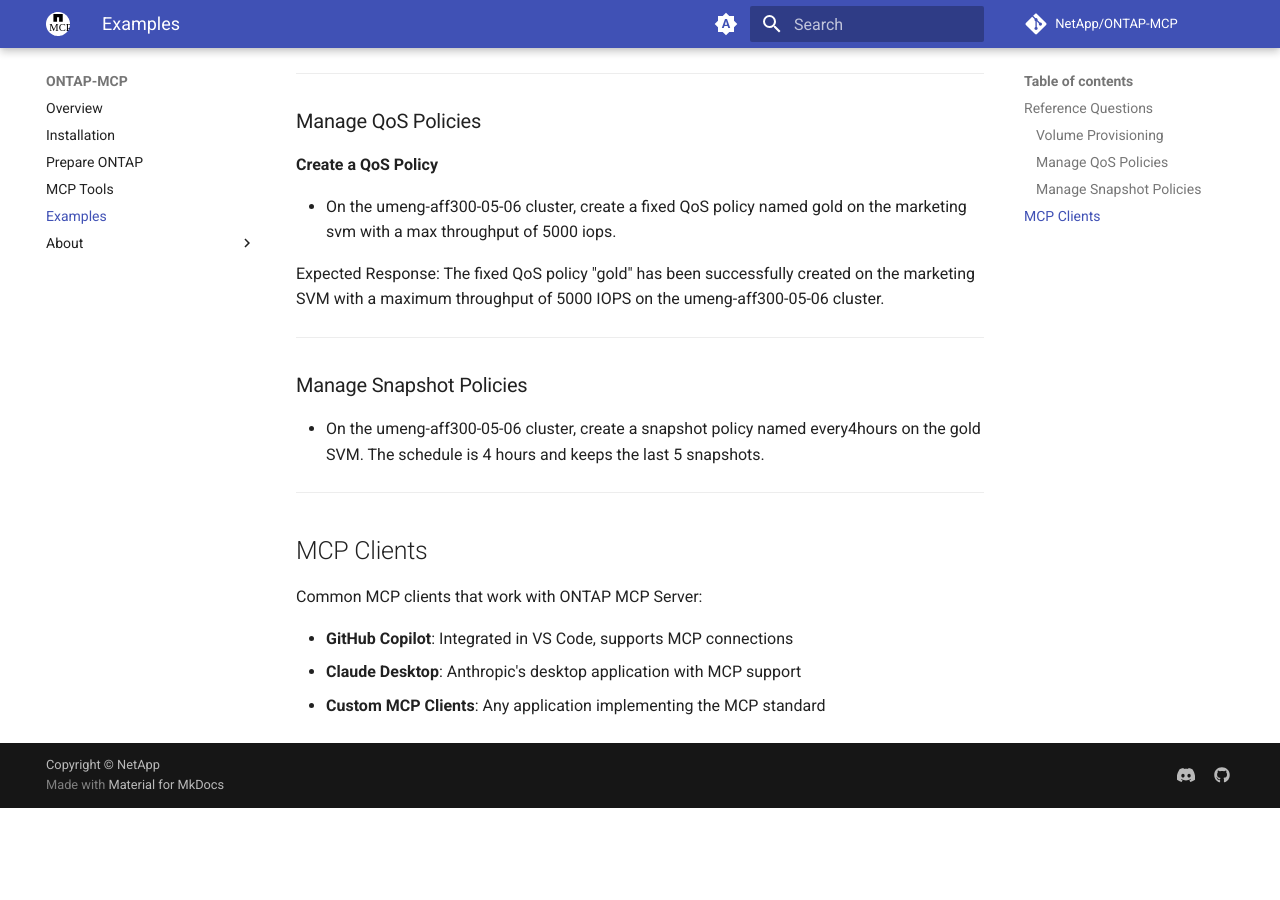
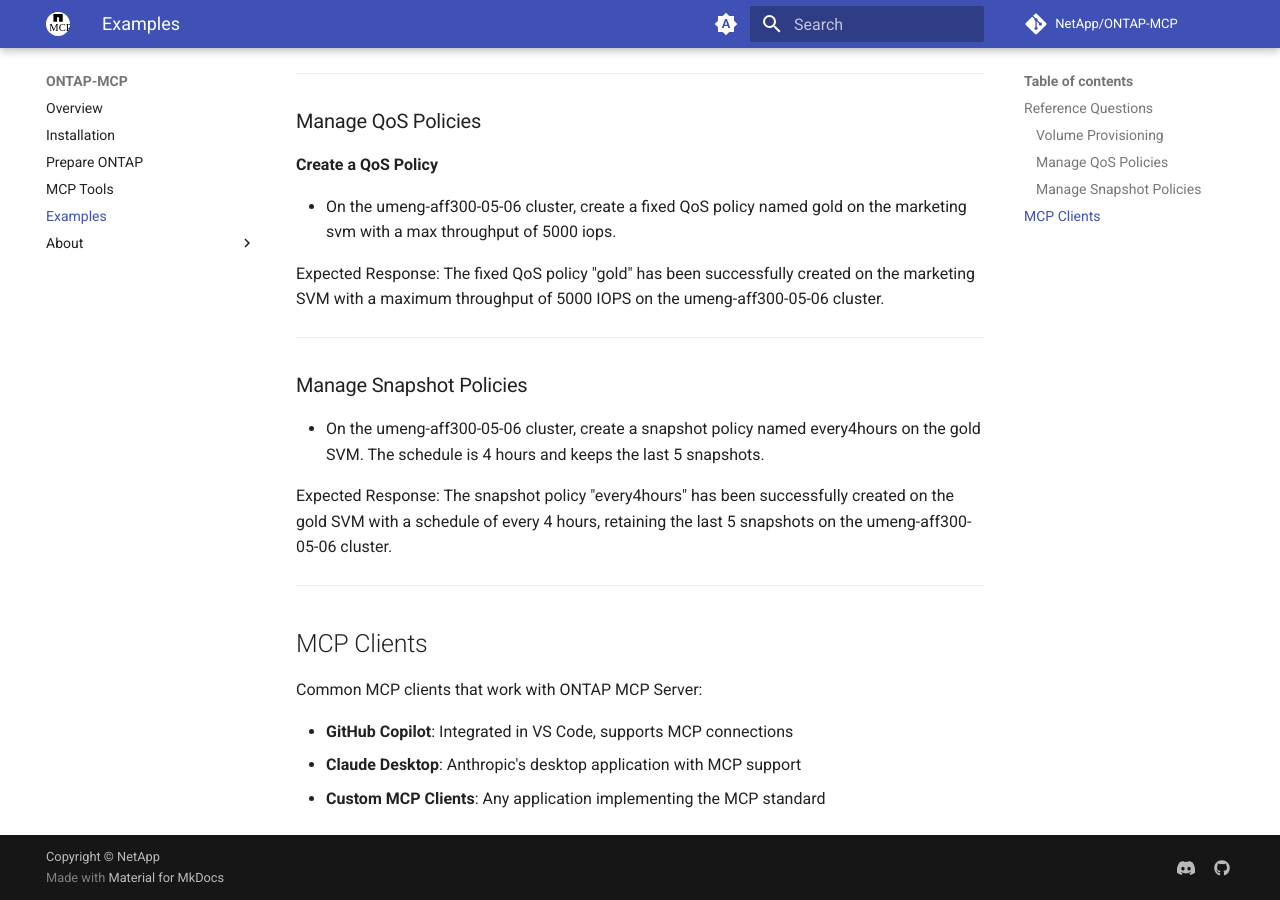
Before and after one commit to NetApp/ontap-mcp, an MkDocs documentation site: the page built from docs/examples.md, in a window 1280 px wide and 900 px high, scrolled down 982 px. Built offline with MkDocs 1.6.1 and Material for MkDocs 9.7.7, drawn with Linux system fonts in a browser that asks for light colours; comment, search, counter and statistics services are not loaded; the version menu is left out; before the commit the page ends 1790 px from its top, so only the background shows below that.

Commit message:
doc: include expected responses

```diff
--- a/docs/examples.md
+++ b/docs/examples.md
@@ -44,6 +44,8 @@
 
 - On the umeng-aff300-05-06 cluster, create a snapshot policy named every4hours on the gold SVM. The schedule is 4 hours and keeps the last 5 snapshots.
 
+Expected Response: The snapshot policy "every4hours" has been successfully created on the gold SVM with a schedule of every 4 hours, retaining the last 5 snapshots on the umeng-aff300-05-06 cluster.
+
 ---
 
 ## MCP Clients
```
